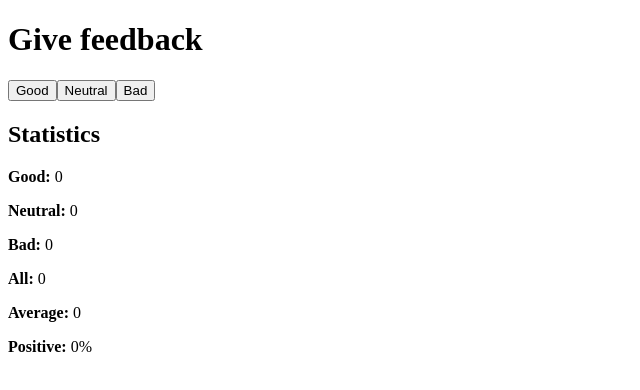
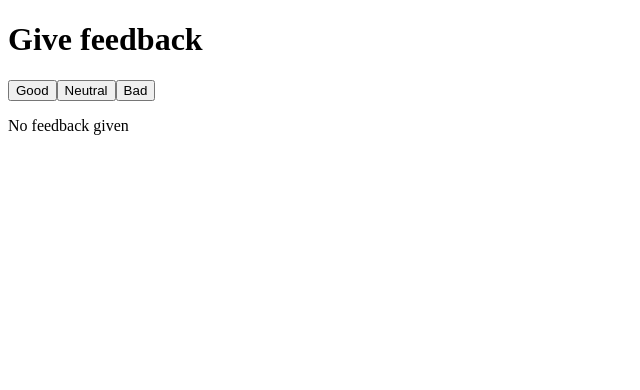
Before and after one commit to soyluking/fullstackopen2021, a React (Create React App) app in the folder part1/unicafe/: page / in a window 1280 px wide. Shown: the top 390 px of the page, without its empty margins (0-640 px from the left). Built offline with nearby package versions, Linux system fonts and the light colour scheme; the HTML template or start-up script is replaced by a standard one.

Commit message:
feat: 1.9: unicafe step4

```diff
--- a/part1/unicafe/src/App.js
+++ b/part1/unicafe/src/App.js
@@ -11,12 +11,16 @@ const Display = ({ label, counter }) => (
 );
 
 const Statistics = ({ statistics }) => {
+  if (statistics.all === 0) return <p>No feedback given</p>;
   return (
     <div>
       <h2>Statistics</h2>
-      {statistics.map(item => (
-        <Display label={item.label} counter={item.value} key={item.label} />
-      ))}
+      <Display label='Good' counter={statistics.good} />
+      <Display label='Neutral' counter={statistics.neutral} />
+      <Display label='Bad' counter={statistics.bad} />
+      <Display label='All' counter={statistics.all} />
+      <Display label='Average' counter={statistics.average} />
+      <Display label='Positive' counter={`${statistics.positive}%`} />
     </div>
   );
 };
@@ -34,32 +38,14 @@ const App = () => {
   const average = (good * 1 + neutral * 0 + bad * -1) / all;
   const positive = (good * 100) / all;
 
-  const statistics = [
-    {
-      label: 'Good',
-      value: good,
-    },
-    {
-      label: 'Neutral',
-      value: neutral,
-    },
-    {
-      label: 'Bad',
-      value: bad,
-    },
-    {
-      label: 'All',
-      value: all,
-    },
-    {
-      label: 'Average',
-      value: average || 0,
-    },
-    {
-      label: 'Positive',
-      value: `${positive || 0}%`,
-    },
-  ];
+  const statistics = {
+    good,
+    neutral,
+    bad,
+    all,
+    average,
+    positive,
+  };
 
   return (
     <div>
```
